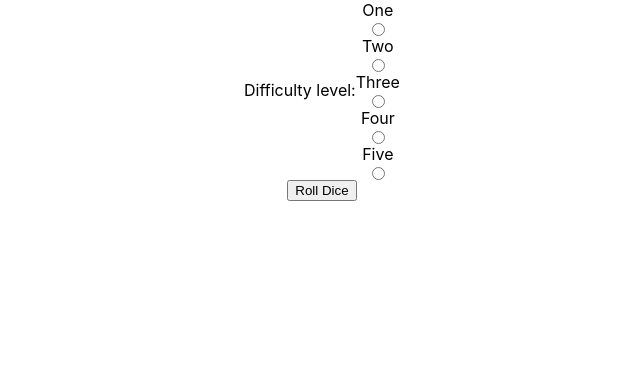
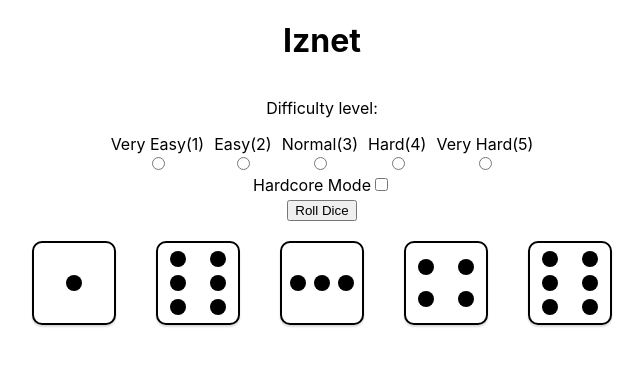
Before and after one commit to MichaelBsn/iznet, a React (Create React App) app: page / in a window 1280 px wide. Both pictures are taken after a click on the button "Roll Dice". Shown: the top 366 px of the page, without its empty margins (318-961 px from the left). Built offline with nearby package versions, Linux system fonts and the light colour scheme.

Commit message:
hardcore v1

```diff
--- a/src/App.css
+++ b/src/App.css
@@ -15,19 +15,39 @@ body {
     display: flex;
     justify-content: center;
     align-items: center;
+    flex-direction: column;
 }
 
-.inputs div {
+.difficulty {
+    display: flex;
+    justify-content: center;
+    align-items: center;
+    flex-direction: row;
+}
+
+.difficulty div {
+    margin: 0 5px 0;
     display: flex;
     justify-content: center;
     align-items: center;
     flex-direction: column;
 }
 
+.hardcore {
+    margin: 5px 0 5px;
+}
+
+.face {
+    display: flex;
+    margin: 20px;
+}
+
 .dice-elements {
     display: flex;
     justify-content: center;
     align-items: center;
+    flex-wrap: wrap;
+    width: 650px;
 }
 
 .die-face {
--- a/src/App.js
+++ b/src/App.js
@@ -1,61 +1,70 @@
 import { useState } from 'react';
 import './App.css';
 import Die from "./components/Die"
+import Dice from "./components/Dice"
+
 
 function App() {
-  const [dice, setDice] = useState([])
-  const [diceNumberOf, setDiceNumberOf] = useState('')
+  const [dice, setDice] = useState([]) //dice is a list of numbers
+  const [diceNumberOf, setDiceNumberOf] = useState(5)
+  const [hardcore, setHardcore] = useState(false)
 
-  function generateDie() {
-    return Math.ceil(Math.random() * 6);
+  function generateRow() {
+    const numbers = [] //list of {diceNumberOf} dice values in one row
+    if (hardcore === true) {
+      for (let index = 0; index < diceNumberOf * diceNumberOf; index++) {
+        numbers.push(Math.ceil(Math.random() * 6)) //
+      }
+      return numbers
+    } else {
+      for (let index = 0; index < diceNumberOf; index++) {
+        numbers.push(Math.ceil(Math.random() * 6)) //
+      }
+      return numbers
+    }
+
   }
-
-  function newDice() {
-    const theDice = []
-    for (let index = 0; index < diceNumberOf; index++) {
-      theDice.push(generateDie())
-    }
-    return theDice
+  //roll dice button
+  function drawDice() {
+    setDice(generateRow())
   }
-
-  function rollDice() {
-    setDice(newDice())
-  }
-
-  const diceElements = dice.map((die, index) => (
-    <Die key={index} value={die} />
-  ))
-
 
   return (
     <div className="App">
+      <h1>Iznet</h1>
       <div className='inputs'>
         <p>Difficulty level:</p>
-        <div>
+        <div className='difficulty'>
           <div>
-            <label htmlFor="one">One</label>
+            <label htmlFor="one">Very Easy(1)</label>
             <input type="radio" value={1} id='one' name='diceselect' onChange={event => { setDiceNumberOf(event.target.value) }} />
           </div>
           <div>
-            <label htmlFor="two">Two</label>
+            <label htmlFor="two">Easy(2)</label>
             <input type="radio" value={2} id='two' name='diceselect' onChange={event => { setDiceNumberOf(event.target.value) }} />
           </div>
           <div>
-            <label htmlFor="three">Three</label>
+            <label htmlFor="three">Normal(3)</label>
             <input type="radio" value={3} id='three' name='diceselect' onChange={event => { setDiceNumberOf(event.target.value) }} />
           </div>
           <div>
-            <label htmlFor="four">Four</label>
+            <label htmlFor="four">Hard(4)</label>
             <input type="radio" value={4} id='four' name='diceselect' onChange={event => { setDiceNumberOf(event.target.value) }} />
           </div>
           <div>
-            <label htmlFor="five">Five</label>
+            <label htmlFor="five">Very Hard(5)</label>
             <input type="radio" value={5} id='five' name='diceselect' onChange={event => { setDiceNumberOf(event.target.value) }} />
           </div>
         </div>
+        <div className='hardcore'>
+          <label htmlFor="hardcore">Hardcore Mode</label>
+          <input name="hardcore" type="checkbox" value={true} onChange={event => { setHardcore(event.target.value) }} />
+        </div>
       </div>
-      <button onClick={rollDice}>Roll Dice</button>
-      <div className='dice-elements'>{diceElements}</div>
+      <button onClick={drawDice}>Roll Dice</button>
+      <Dice dice={dice} diceNumberOf={diceNumberOf} />
+
+
     </div>
   );
 }
--- /dev/null
+++ b/src/components/Dice.js
@@ -0,0 +1,18 @@
+import Die from "./Die"
+
+const Dice = ({ dice, diceNumberOf }) => {
+    const myList = [1, 2, 3]
+    const diceElements = dice.map((die, index) => (
+        <span>
+            <Die key={index} value={die} />
+        </span>
+    ))
+
+    const something = <div className="dice-elements">{diceElements}</div>
+
+    return (
+        <div className="dice-elements">{diceElements}</div>
+    )
+}
+
+export default Dice
```
